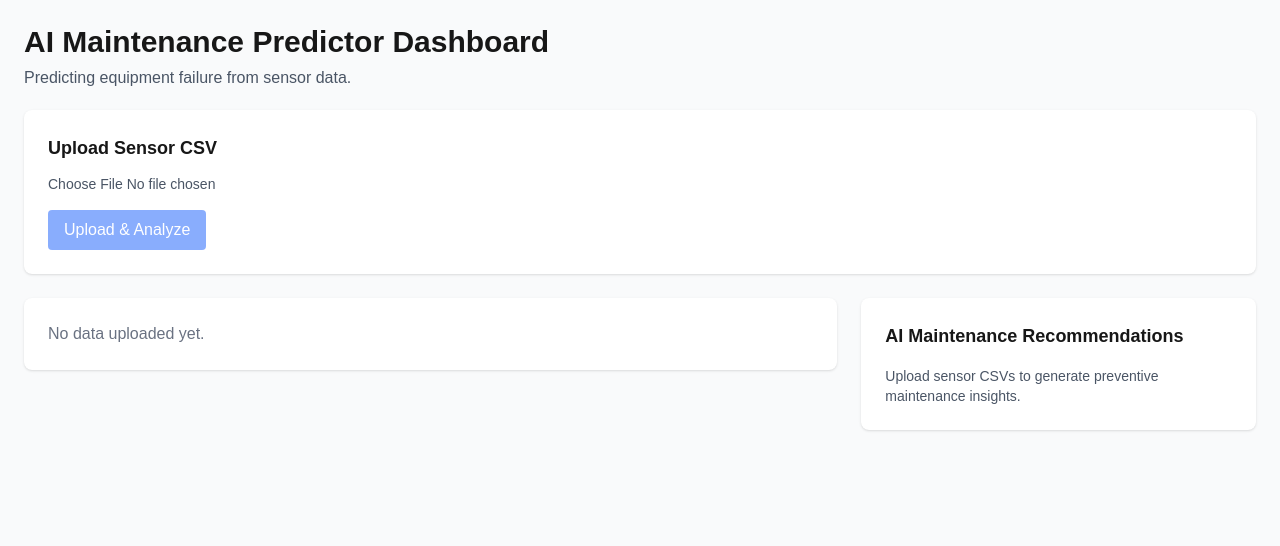
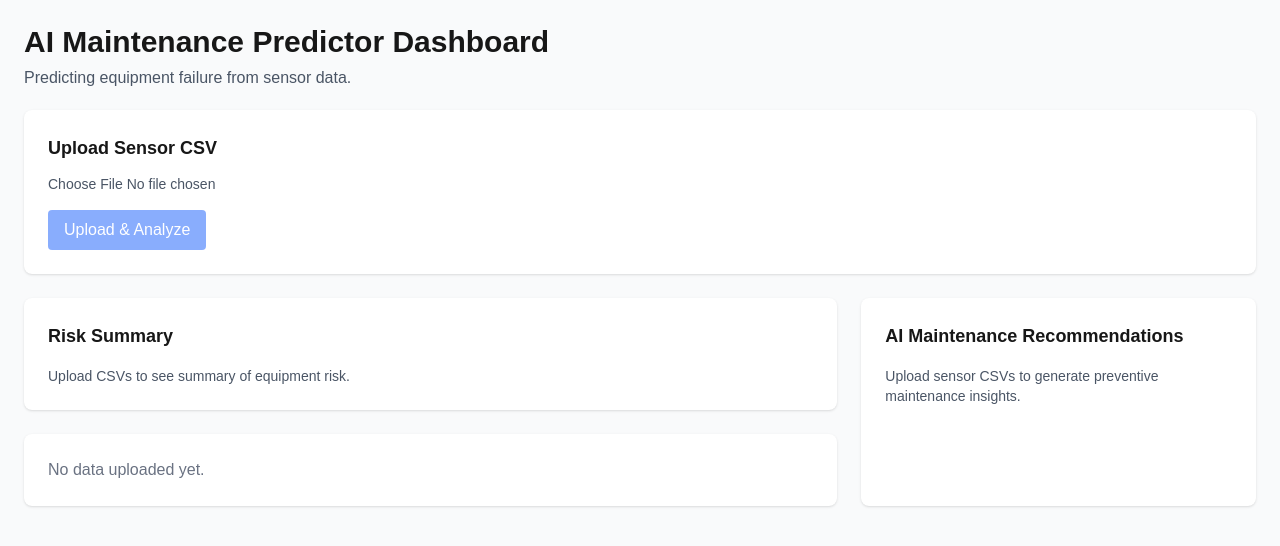
Before and after one commit to sh-dinho/ai-maintenance-predictor-dashboard, a Next.js app in the folder frontend/: page / in a window 1280 px wide. Shown: the top 546 px of the page. Built offline with nearby package versions, Linux system fonts and the light colour scheme.

Commit message:
Risk Summarycomponent

```diff
--- a/frontend/app/page.tsx
+++ b/frontend/app/page.tsx
@@ -3,6 +3,7 @@
 import Upload from "@/components/Upload";
 import RiskTable from "@/components/RiskTable";
 import RecommendationPanel from "@/components/RecommendationPanel";
+import RiskSummary from "@/components/RiskSummary"; // ✅ add this import
 import { useState } from "react";
 
 type RiskRow = {
@@ -15,11 +16,9 @@ export default function HomePage() {
   const [data, setData] = useState<RiskRow[]>([]);
   const [recommendations, setRecommendations] = useState<string[]>([]);
 
-  const handleUploadComplete = (results: any[]) => {
-    // Update risk table data
+  const handleUploadComplete = (results: RiskRow[]) => {
     setData(results);
 
-    // Generate mock recommendations for demo
     const recs = results.map(
       (r) =>
         `Schedule maintenance for ${r.equipment_id} due to ${r.risk_level} risk.`
@@ -41,7 +40,8 @@ export default function HomePage() {
 
       {/* Dashboard layout */}
       <div className="grid grid-cols-1 lg:grid-cols-3 gap-6 mt-6">
-        <div className="lg:col-span-2">
+        <div className="lg:col-span-2 space-y-6">
+          <RiskSummary data={data} />
           <RiskTable data={data} />
         </div>
         <RecommendationPanel recommendations={recommendations} />
--- /dev/null
+++ b/frontend/components/RiskSummary.tsx
@@ -0,0 +1,57 @@
+import { BarChart, Bar, XAxis, YAxis, Tooltip, ResponsiveContainer, Cell } from "recharts";
+
+type RiskRow = {
+  equipment_id: string;
+  failure_probability: number;
+  risk_level: "High" | "Medium" | "Low";
+};
+
+type RiskSummaryProps = {
+  data: RiskRow[];
+};
+
+export default function RiskSummary({ data }: RiskSummaryProps) {
+  const counts = data.reduce(
+    (acc, row) => {
+      acc[row.risk_level]++;
+      return acc;
+    },
+    { High: 0, Medium: 0, Low: 0 }
+  );
+
+  const chartData = [
+    { risk: "High", count: counts.High },
+    { risk: "Medium", count: counts.Medium },
+    { risk: "Low", count: counts.Low },
+  ];
+
+  const colors: Record<string, string> = {
+    High: "#DC2626",   // red
+    Medium: "#FACC15", // yellow
+    Low: "#22C55E",    // green
+  };
+
+  return (
+    <div className="bg-white p-6 rounded-lg shadow">
+      <h2 className="font-semibold text-lg mb-4">Risk Summary</h2>
+      {data.length === 0 ? (
+        <p className="text-sm text-gray-600">
+          Upload CSVs to see summary of equipment risk.
+        </p>
+      ) : (
+        <ResponsiveContainer width="100%" height={200}>
+          <BarChart data={chartData} margin={{ top: 10, right: 20, bottom: 10, left: 0 }}>
+            <XAxis dataKey="risk" />
+            <YAxis allowDecimals={false} />
+            <Tooltip />
+            <Bar dataKey="count" label={{ position: "top" }}>
+              {chartData.map((entry, index) => (
+                <Cell key={`cell-${index}`} fill={colors[entry.risk]} />
+              ))}
+            </Bar>
+          </BarChart>
+        </ResponsiveContainer>
+      )}
+    </div>
+  );
+}
--- a/frontend/package.json
+++ b/frontend/package.json
@@ -11,7 +11,8 @@
   "dependencies": {
     "next": "16.0.10",
     "react": "19.2.1",
-    "react-dom": "19.2.1"
+    "react-dom": "19.2.1",
+    "recharts": "^3.5.1"
   },
   "devDependencies": {
     "@tailwindcss/postcss": "^4",
```
Also changed, not shown: 1 other file (tests, documents, lock files or other folders).
